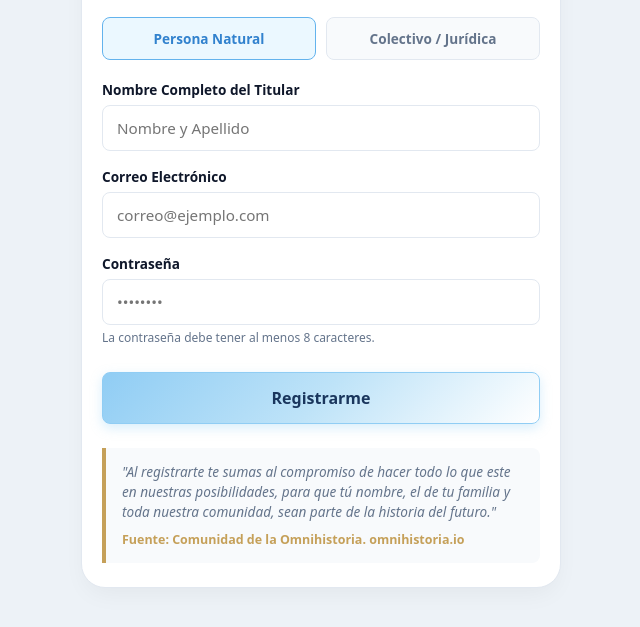
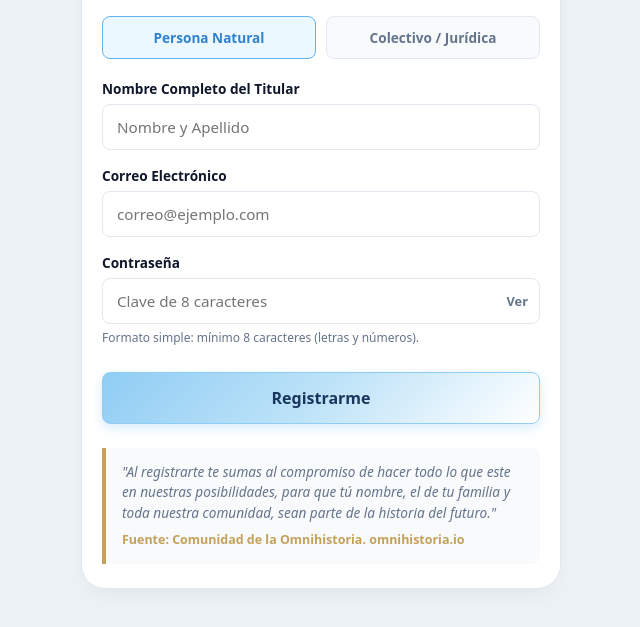
Before and after one commit to asdrubal-omnihistoria/Omnihistoria, a website: page registro.html in a window 1280 px wide. Shown: the part 153-780 px from the top of the page, without its empty margins (319-959 px from the left). Drawn offline with Linux system fonts and the light colour scheme.

Commit message:
Enhance password input with visibility toggle and validation
Added password visibility toggle and improved validation for password input.

```diff
--- a/registro.html
+++ b/registro.html
@@ -166,6 +166,12 @@
       color: var(--text-dark);
     }
 
+    .input-wrapper {
+      position: relative;
+      display: flex;
+      align-items: center;
+    }
+
     .form-group input {
       width: 100%;
       padding: 12px 14px;
@@ -184,10 +190,21 @@
       box-shadow: 0 0 0 3px rgba(99, 179, 237, 0.2);
     }
 
+    .btn-toggle-pwd {
+      position: absolute;
+      right: 12px;
+      background: none;
+      border: none;
+      font-size: 0.8rem;
+      font-weight: 600;
+      color: var(--text-muted);
+      cursor: pointer;
+    }
+
     .pwd-hint {
       font-size: 0.75rem;
       color: var(--text-muted);
-      margin-top: 4px;
+      margin-top: 5px;
     }
 
     .btn-submit {
@@ -207,7 +224,12 @@
       user-select: none;
     }
 
-    .btn-submit:hover, .btn-submit:active {
+    .btn-submit:disabled {
+      opacity: 0.7;
+      cursor: not-allowed;
+    }
+
+    .btn-submit:hover:not(:disabled), .btn-submit:active:not(:disabled) {
       background: linear-gradient(135deg, #bee3f8 0%, #ebf8ff 60%, #ffffff 100%);
       color: var(--active-blue);
       transform: translateY(-1px);
@@ -371,8 +393,11 @@
 
       <div class="form-group">
         <label for="regPassword">Contraseña</label>
-        <input type="password" id="regPassword" placeholder="••••••••" autocomplete="new-password" enterkeyhint="done" required minlength="8">
-        <div class="pwd-hint">La contraseña debe tener al menos 8 caracteres.</div>
+        <div class="input-wrapper">
+          <input type="password" id="regPassword" placeholder="Clave de 8 caracteres" autocomplete="new-password" enterkeyhint="done" required minlength="8">
+          <button type="button" class="btn-toggle-pwd" onclick="togglePasswordVisibility()">Ver</button>
+        </div>
+        <div class="pwd-hint">Formato simple: mínimo 8 caracteres (letras y números).</div>
       </div>
 
       <button type="submit" class="btn-submit" id="btnRegisterSubmit">Registrarme</button>
@@ -450,6 +475,18 @@
     }
   }
 
+  function togglePasswordVisibility() {
+    const pwdInput = document.getElementById('regPassword');
+    const btn = document.querySelector('.btn-toggle-pwd');
+    if (pwdInput.type === 'password') {
+      pwdInput.type = 'text';
+      btn.innerText = 'Ocultar';
+    } else {
+      pwdInput.type = 'password';
+      btn.innerText = 'Ver';
+    }
+  }
+
   async function generateHash(input) {
     const msgUint8 = new TextEncoder().encode(input.toLowerCase().trim());
     const hashBuffer = await crypto.subtle.digest('SHA-256', msgUint8);
@@ -459,19 +496,20 @@
 
   async function procesarRegistro(e) {
     e.preventDefault();
-    const nombre = document.getElementById('regNombre').value;
-    const email = document.getElementById('regEmail').value;
+    const nombre = document.getElementById('regNombre').value.trim();
+    const email = document.getElementById('regEmail').value.trim();
     const password = document.getElementById('regPassword').value;
 
-    // VALIDACIÓN DIRECTA: Exige un mínimo de 8 caracteres
-    if (!password || password.trim().length < 8) {
-      alert("La contraseña debe tener al menos 8 caracteres.");
+    // VALIDACIÓN SIMPLIFICADA: Mínimo 8 caracteres (números y letras)
+    const passwordRegex = /^[a-zA-Z0-9]{8,}$/;
+    if (!passwordRegex.test(password)) {
+      alert("La contraseña debe ser una combinación de al menos 8 letras y/o números, sin símbolos complejos.");
       return;
     }
 
     const btnSubmit = document.getElementById('btnRegisterSubmit');
     btnSubmit.disabled = true;
-    btnSubmit.innerText = "Generando Nodo y Enviando Correo...";
+    btnSubmit.innerText = "Generando Registro y Enviando Correo...";
 
     try {
       const userHash = await generateHash(`${email}_OMNIH_SALT_2026`);
@@ -506,4 +544,4 @@
   }
 </script>
 </body>
-        </html>
+              </html>
```
